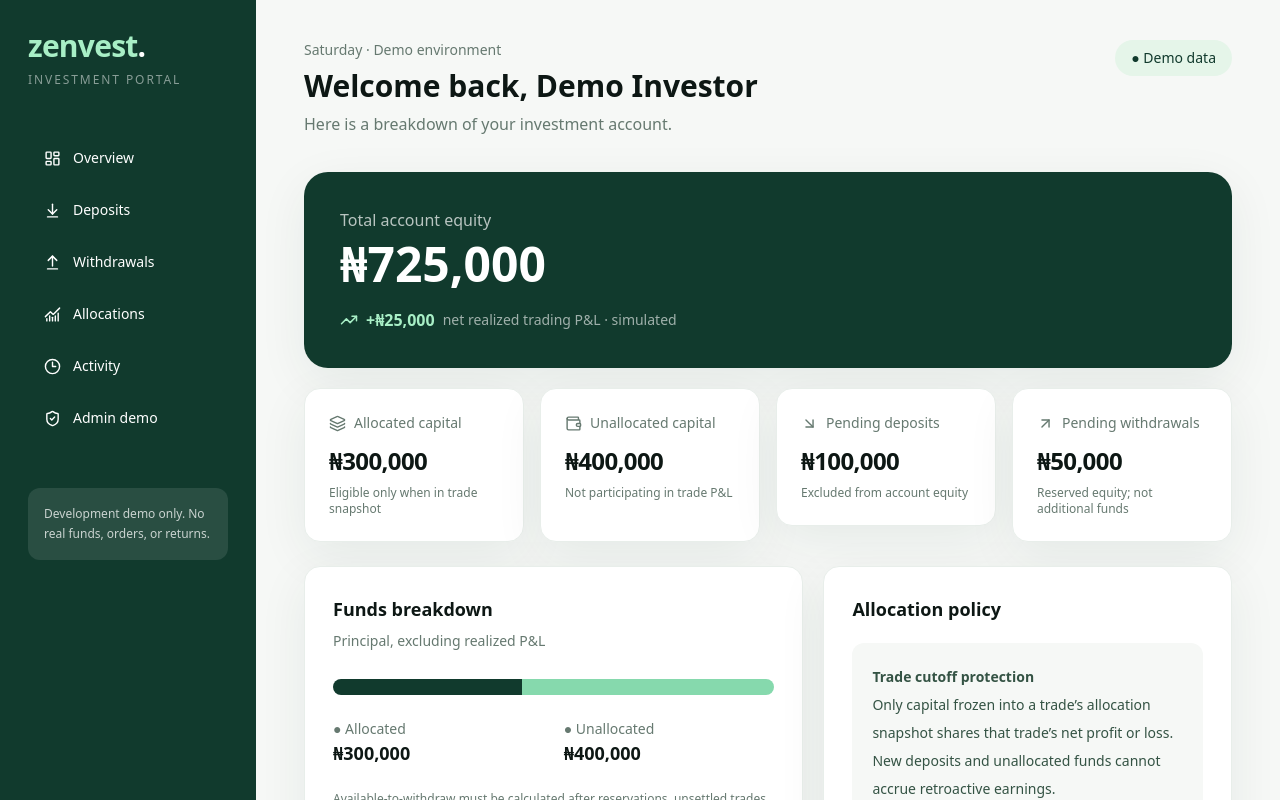
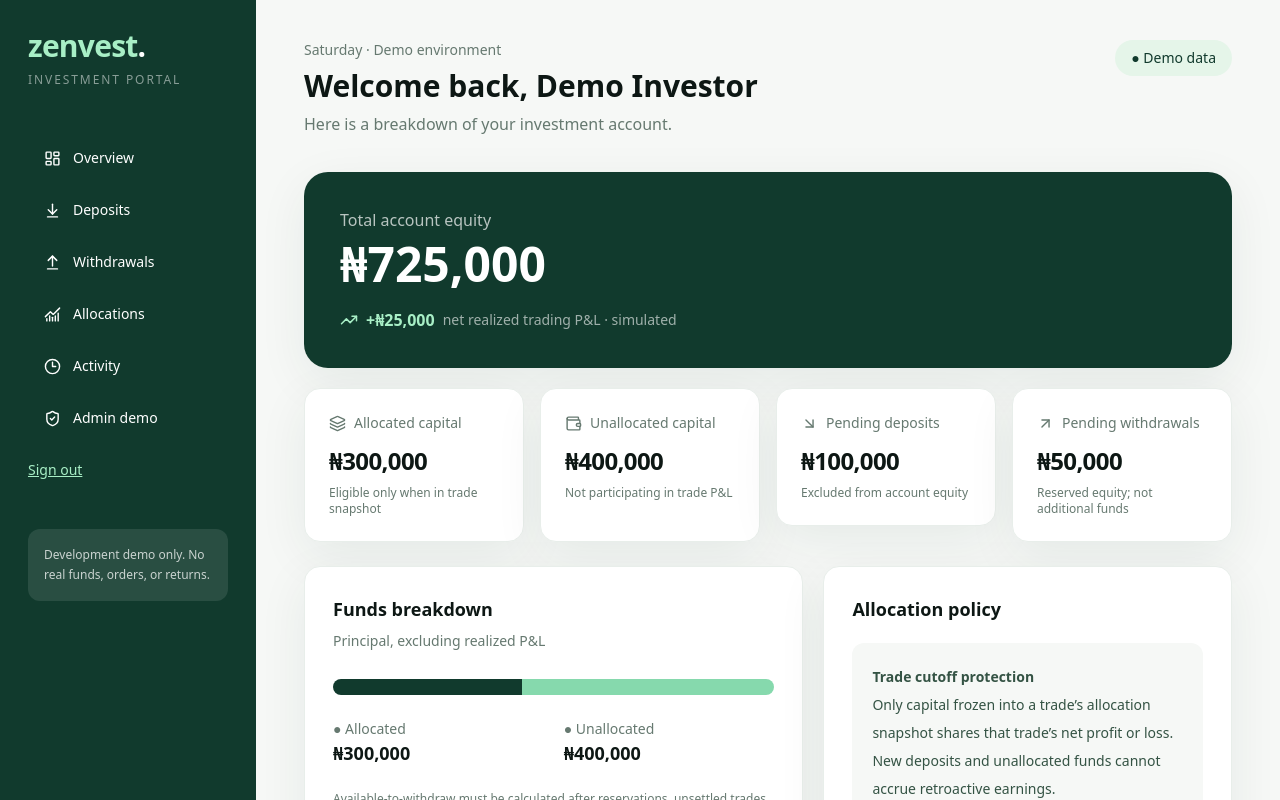
Before and after one commit to en0ma/zenvest, a Next.js app: page /dashboard in a window 1280 px wide. Shown: the top 800 px of the page. Built offline with nearby package versions, Linux system fonts and the light colour scheme; no server answers; sample sign-in values are in the browser's storage.

Commit message:
feat: enable session logout

```diff
--- a/src/components/shell.tsx
+++ b/src/components/shell.tsx
@@ -1,4 +1,5 @@
 import Link from "next/link";
+import { Signout } from "@/components/signout";
 import { LayoutDashboard, ArrowDownToLine, ArrowUpFromLine, ChartNoAxesCombined, Clock3, ShieldCheck, Wallet } from "lucide-react";
 export function Shell({ admin = false, children }: {admin?:boolean;children:React.ReactNode}) {
   const nav = admin ? [
@@ -19,7 +20,7 @@ export function Shell({ admin = false, children }: {admin?:boolean;children:Reac
       <nav className="mt-12 flex flex-wrap lg:flex-col gap-2">{nav.map(({href,text,icon:Icon})=>
         <Link key={text} href={href} className="flex items-center gap-3 rounded-xl px-4 py-3 text-sm hover:bg-white/10"><Icon size={17}/>{text}</Link>
       )}</nav>
-      <div className="mt-12 rounded-xl bg-white/10 p-4 text-xs leading-5 text-white/75">Development demo only. No real funds, orders, or returns.</div>
+      <Signout/><div className="mt-12 rounded-xl bg-white/10 p-4 text-xs leading-5 text-white/75">Development demo only. No real funds, orders, or returns.</div>
     </aside>
     <main className="flex-1 min-w-0 px-5 py-8 sm:px-10 lg:px-12 lg:py-10 max-w-[1500px] mx-auto">{children}</main>
   </div>;
```
